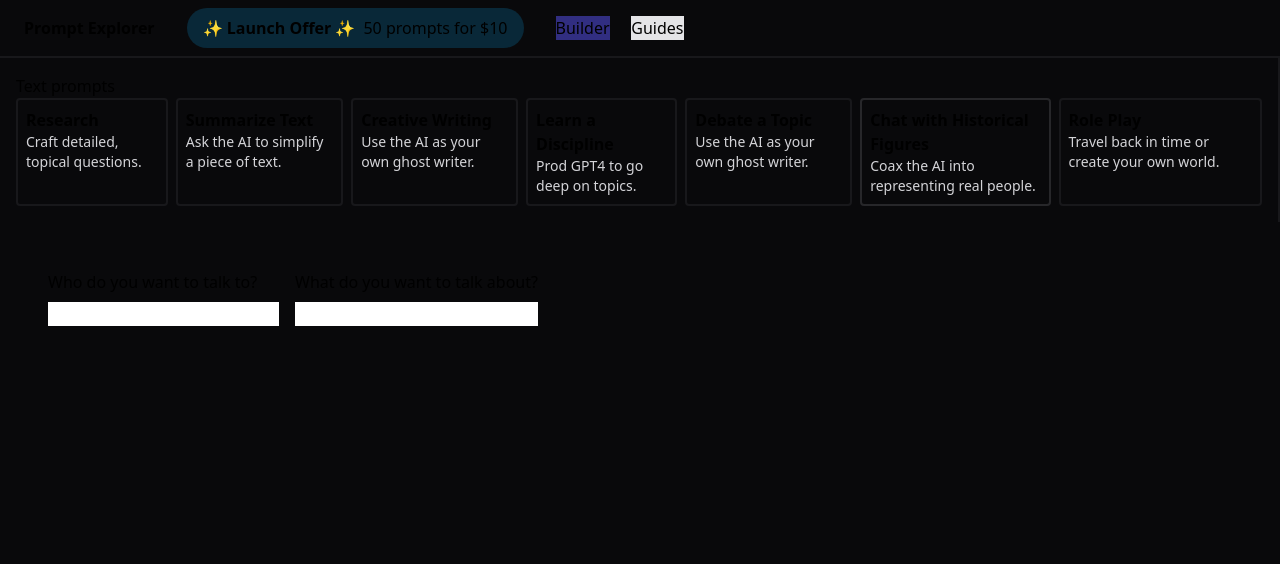
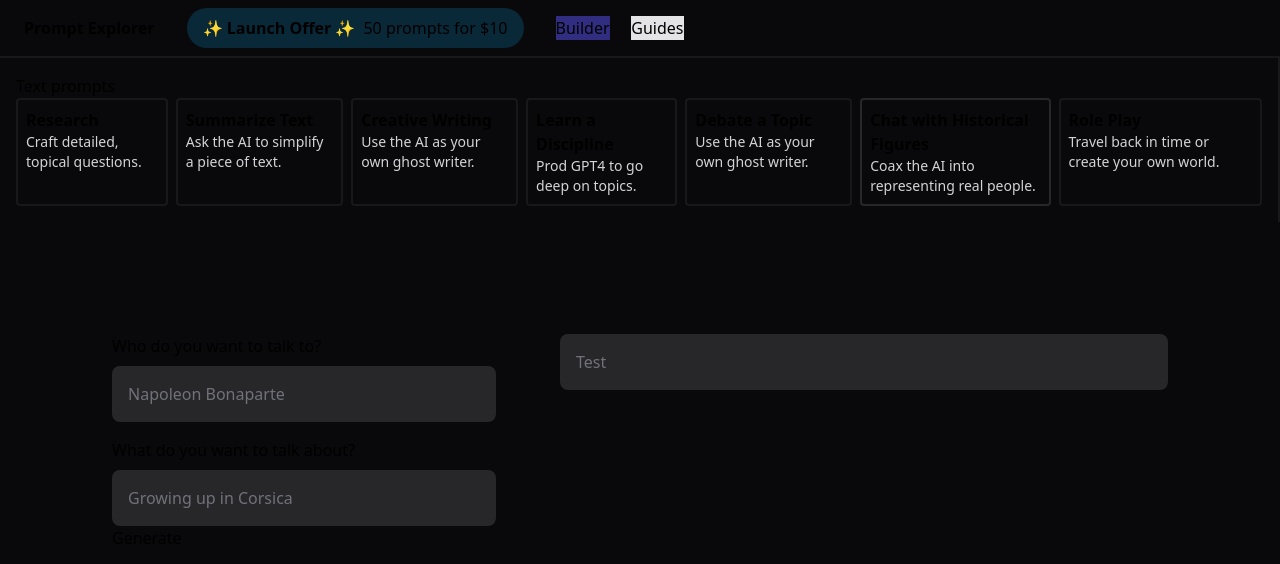
Before and after one commit to caesarnerva/prompt-explorer, a Next.js app: page /builder/historical-figures in a window 1280 px wide. Shown: the top 564 px of the page. Built offline with nearby package versions, Linux system fonts and the light colour scheme.

Commit message:
Calm things down again

```diff
--- a/app/api/openai/route.js
+++ b/app/api/openai/route.js
@@ -10,10 +10,11 @@ const openai = new OpenAIApi(configuration);
 export async function GET(request) {
   const completion = await openai.createCompletion({
     model: "text-davinci-003",
-    prompt: `sing me a song`,
+    prompt: request.headers['userprompt'],
   });
 
   console.log(`request is `, request)
+  console.log(`userprompt is `,request.headers.mode)
   const openAIResponse = await completion.data.choices[0].text
 
   return new NextResponse(openAIResponse)
--- a/app/builder/historical-figures/page.js
+++ b/app/builder/historical-figures/page.js
@@ -1,24 +1,67 @@
+"use client"
+
+// Next, React
+import { useState } from "react"
+
 import Prompt from '../../../components/prompt'
 
 export default function HistoricalFigures () {
-  return(
-    <main class="p-12">
-      {/* <Prompt mainField={`Who do you want to talk to?`}/> */}
-      <form>
-        <div class="text-fields-wrapper flex flex-col md:flex-row gap-4">
-          <div class="text-field flex flex-col gap-2">
-            <label for="historical-figure">Who do you want to talk to?</label>
-            <input type="text" name="historical-figure" id="historical-figure" required />
-          </div>
-          <div class="text-field flex flex-col gap-2">
-            <label for="topic">What do you want to talk about?</label>
-            <input type="text" name="topic" id="topic" required />
-          </div>
-        </div>
+  const [person, setPerson] = useState("Napoleon Bonaparte")
+  const [topic, setTopic] = useState("Growing up in Corsica")
+
+  const prompt = `Use these examples to help me craft a prompt to start a one-on-one conversation with a historical figure about a given topic. In your response, don't include the first line that lists the persona.
+
+  Examples:
+
+  Historical figure: Genghis Khan
+  Topic: Discipline among soldiers
+  Output: Genghis Khan, you are the fearsome leader of the Mongols and founder of one of the greatest empires known to humankind. How are you able to maintain discipline and order in your army despite how far they must travel and spread out?
+
+  Historical figure: Albert Einstein
+  Topic: Theory of relativity
+  Output: Mr. Einstein, thank you for your time. If it's not too much trouble, would you mind telling me about your Theory of Relativity -- how it works, how you came up with the concept, and what you think about it now?
+
+  Input: ${person}
+  Topic: ${topic}
+  Output:
+  `
 
 
+  const sendPromptParameters = async (e) => {
+    e.preventDefault()
 
-      </form>
+    const response = await fetch("/api/openai", {
+      method: "POST",
+      headers: {
+        'mode': 'cors',
+        'Accept': 'application/json',
+        'Access-Control-Allow-Origin': '*',
+      },
+      body: {prompt}
+    });
+
+  }
+  return(
+    <main className="p-12">
+      {/* <Prompt mainField={`Who do you want to talk to?`}/> */}
+      <div className="prompt-writer-wrapper grid grid-cols-5 gap-16 w-full p-16">
+        <form className="col-span-2" onSubmit={sendPromptParameters}>
+          <div className="text-fields-wrapper flex flex-col gap-4">
+            <div className="text-field flex flex-col gap-2">
+              <label htmlFor="historical-figure">Who do you want to talk to?</label>
+              <input className="text-zinc-500 bg-zinc-800 w-full p-4 rounded-lg" type="text" value={person} onChange={({target}) => setPerson(target.value)} name="historical-figure" id="historical-figure" required />
+            </div>
+            <div className="text-field flex flex-col gap-2">
+              <label htmlFor="topic">What do you want to talk about?</label>
+              <input className="text-zinc-500 bg-zinc-800 w-full p-4 rounded-lg" type="text" value={topic} onChange={({target}) => setTopic(target.value)} name="topic" id="topic" required />
+            </div>
+          </div>
+          <button>Generate</button>
+        </form>
+        <div className="prompt col-span-3 w-full">
+          <input className="text-zinc-500 bg-zinc-800 w-full p-4 rounded-lg" type="text" value="Test"></input>
+        </div>
+      </div>
     </main>
   )
 }
--- a/components/prompt.js
+++ b/components/prompt.js
@@ -3,7 +3,7 @@
 // Next, React
 import { useState } from "react"
 
-export default function Prompt({children, props}) {
+export default function Prompt() {
   // Prompt elements
   const [persona, setPersona] = useState("")
   const [response, setResponse] = useState("")
@@ -19,21 +19,21 @@ export default function Prompt({children, props}) {
     setIsEmpty(false)
     setIsLoading(true)
 
-    const receivedData = props.userInput;
+    // const receivedData = props.userInput;
 
-    const promptPrimitive =
-      `Use these examples to help me craft a prompt to learn about ${persona}. In your response, don't include the first line that lists the persona.
+    // const promptPrimitive = {prompt}
+      // `Use these examples to help me craft a prompt to learn about ${persona}. In your response, don't include the first line that lists the persona.
 
-      Examples:
+      // Examples:
 
-      Input: endocrinologist
-      Output: I want to learn about endocrinology. Please assume you're an authority of endocrinology and have agreed to meet me for coffee to discuss the nature and history of the discipline. Explain to me the basics of the endocrine system and your role as a health care specialist in your field.
+      // Input: endocrinologist
+      // Output: I want to learn about endocrinology. Please assume you're an authority of endocrinology and have agreed to meet me for coffee to discuss the nature and history of the discipline. Explain to me the basics of the endocrine system and your role as a health care specialist in your field.
 
-      Input: pianist
-      Output: I want to become a pianist. Let's imagine that you are an accomplished concert pianist with decades of experience under your belt. Tell me about the profession and what it takes to excel in your field.
+      // Input: pianist
+      // Output: I want to become a pianist. Let's imagine that you are an accomplished concert pianist with decades of experience under your belt. Tell me about the profession and what it takes to excel in your field.
 
-      Input: ${persona}
-      Output:`
+      // Input: ${persona}
+      // Output:`
 
     const response = await fetch("/api/openai", {
       method: "GET",
@@ -41,8 +41,8 @@ export default function Prompt({children, props}) {
         'mode': 'cors',
         'Accept': 'application/json',
         'Access-Control-Allow-Origin': '*',
-      },
-      body: "hello"
+        'userprompt': 'what is the answer to the meaning of life?'
+      }
     });
 
     const data = await response.text()
@@ -55,7 +55,18 @@ export default function Prompt({children, props}) {
 
   return (
     <>
-      {children}
+       <form onSubmit={promptSeeker}>
+        <label>shit</label>
+        <input
+          type="text"
+          className="bg-zinc-800"
+          value={persona}
+          onChange={(event) => {
+            setPersona(event.target.value);
+          }}
+        />
+        <button type="submit">Create Prompt</button>
+      </form>
       {
         isEmpty ? <p>enter prompt specifics above</p> : isLoading ? <p>loading</p> : <p>{response}</p>
       }
--- a/components/sidebar.js
+++ b/components/sidebar.js
@@ -8,35 +8,35 @@ export default function Sidebar() {
 
   return (
     <div className="py-4 px-4 border-r-2 border-zinc-900">
-      <div class="segmented-control">Text prompts</div>
-      <div class="flex flex-row gap-2">
+      <div className="segmented-control">Text prompts</div>
+      <div className="flex flex-row gap-2">
         <Link href='/builder/research' className={pathname == `/builder/research` ? 'p-2 border-solid border-2 border-zinc-800 rounded' : 'p-2 border-solid border-2 border-zinc-900 rounded'}>
           <h3 className='text-md font-bold'>Research</h3>
-          <p class="text-sm text-zinc-300">Craft detailed, topical questions.</p>
+          <p className="text-sm text-zinc-300">Craft detailed, topical questions.</p>
         </Link>
         <Link href='/builder/summarize' className={pathname == `/builder/summarize` ? 'p-2 border-solid border-2 border-zinc-800 rounded' : 'p-2 border-solid border-2 border-zinc-900 rounded'}>
           <h3 className='text-md font-bold'>Summarize Text</h3>
-          <p class="text-sm text-zinc-300">Ask the AI to simplify a piece of text.</p>
+          <p className="text-sm text-zinc-300">Ask the AI to simplify a piece of text.</p>
         </Link>
         <Link href='/builder/creative-writing' className={pathname == `/builder/creative-writing` ? 'p-2 border-solid border-2 border-zinc-800 rounded' : 'p-2 border-solid border-2 border-zinc-900 rounded'}>
           <h3 className='text-md font-bold'>Creative Writing</h3>
-          <p class="text-sm text-zinc-300">Use the AI as your own ghost writer.</p>
+          <p className="text-sm text-zinc-300">Use the AI as your own ghost writer.</p>
         </Link>
         <Link href='/builder/learn' className={pathname == `/builder/learn` ? 'p-2 border-solid border-2 border-zinc-800 rounded' : 'p-2 border-solid border-2 border-zinc-900 rounded'}>
           <h3 className='text-md font-bold'>Learn a Discipline</h3>
-          <p class="text-sm text-zinc-300">Prod GPT4 to go deep on topics.</p>
+          <p className="text-sm text-zinc-300">Prod GPT4 to go deep on topics.</p>
         </Link>
         <Link href='/builder/debate' className={pathname == `/builder/debate` ? 'p-2 border-solid border-2 border-zinc-800 rounded' : 'p-2 border-solid border-2 border-zinc-900 rounded'}>
           <h3 className='text-md font-bold'>Debate a Topic</h3>
-          <p class="text-sm text-zinc-300">Use the AI as your own ghost writer.</p>
+          <p className="text-sm text-zinc-300">Use the AI as your own ghost writer.</p>
         </Link>
         <Link href='/builder/historical-figures' className={pathname == `/builder/historical-figures` ? 'p-2 border-solid border-2 border-zinc-800 rounded' : 'p-2 border-solid border-2 border-zinc-900 rounded'}>
           <h3 className='text-md font-bold'>Chat with Historical Figures</h3>
-          <p class="text-sm text-zinc-300">Coax the AI into representing real people.</p>
+          <p className="text-sm text-zinc-300">Coax the AI into representing real people.</p>
         </Link>
         <Link href='/builder/time-travel' className={pathname == `/builder/time-travel` ? 'p-2 border-solid border-2 border-zinc-800 rounded' : 'p-2 border-solid border-2 border-zinc-900 rounded'}>
           <h3 className='text-md font-bold'>Role Play</h3>
-          <p class="text-sm text-zinc-300">Travel back in time or create your own world.</p>
+          <p className="text-sm text-zinc-300">Travel back in time or create your own world.</p>
         </Link>
       </div>
 
```
